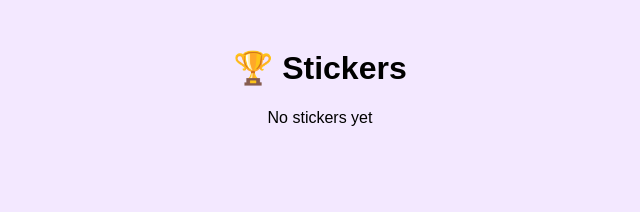
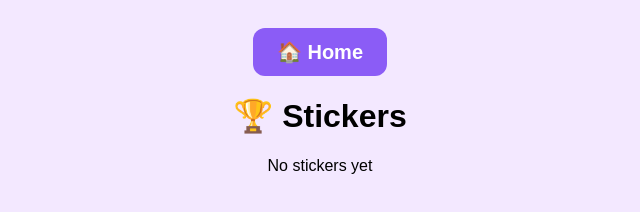
Before and after one commit to edugames9/edugames, a plain HTML site: page stickers.html in a window 1280 px wide. Shown: the whole page, without its empty margins (320-960 px from the left). Drawn offline with Linux system fonts and the light colour scheme.

Commit message:
Add Home link to stickers.html
Added a Home link to navigate back to the index page.

```diff
--- a/stickers.html
+++ b/stickers.html
@@ -1 +1,22 @@
-<!doctype html><html><head><link rel="stylesheet" href="style.css"></head><body><h1>🏆 Stickers</h1><div id=s></div><script>let a=JSON.parse(localStorage.stickers||"[]");s.innerHTML=a.length?a.join(" "):"No stickers yet";</script></body></html>
+<!doctype html><html><head><link rel="stylesheet" href="style.css"></head><body>
+
+  <div style="margin-bottom:20px;">
+
+<a href="index.html"
+   style="
+   display:inline-block;
+   background:#8b5cf6;
+   color:white;
+   padding:12px 24px;
+   border-radius:12px;
+   text-decoration:none;
+   font-size:20px;
+   font-weight:bold;
+   ">
+
+🏠 Home
+
+</a>
+
+</div>
+  <h1>🏆 Stickers</h1><div id=s></div><script>let a=JSON.parse(localStorage.stickers||"[]");s.innerHTML=a.length?a.join(" "):"No stickers yet";</script></body></html>
```
